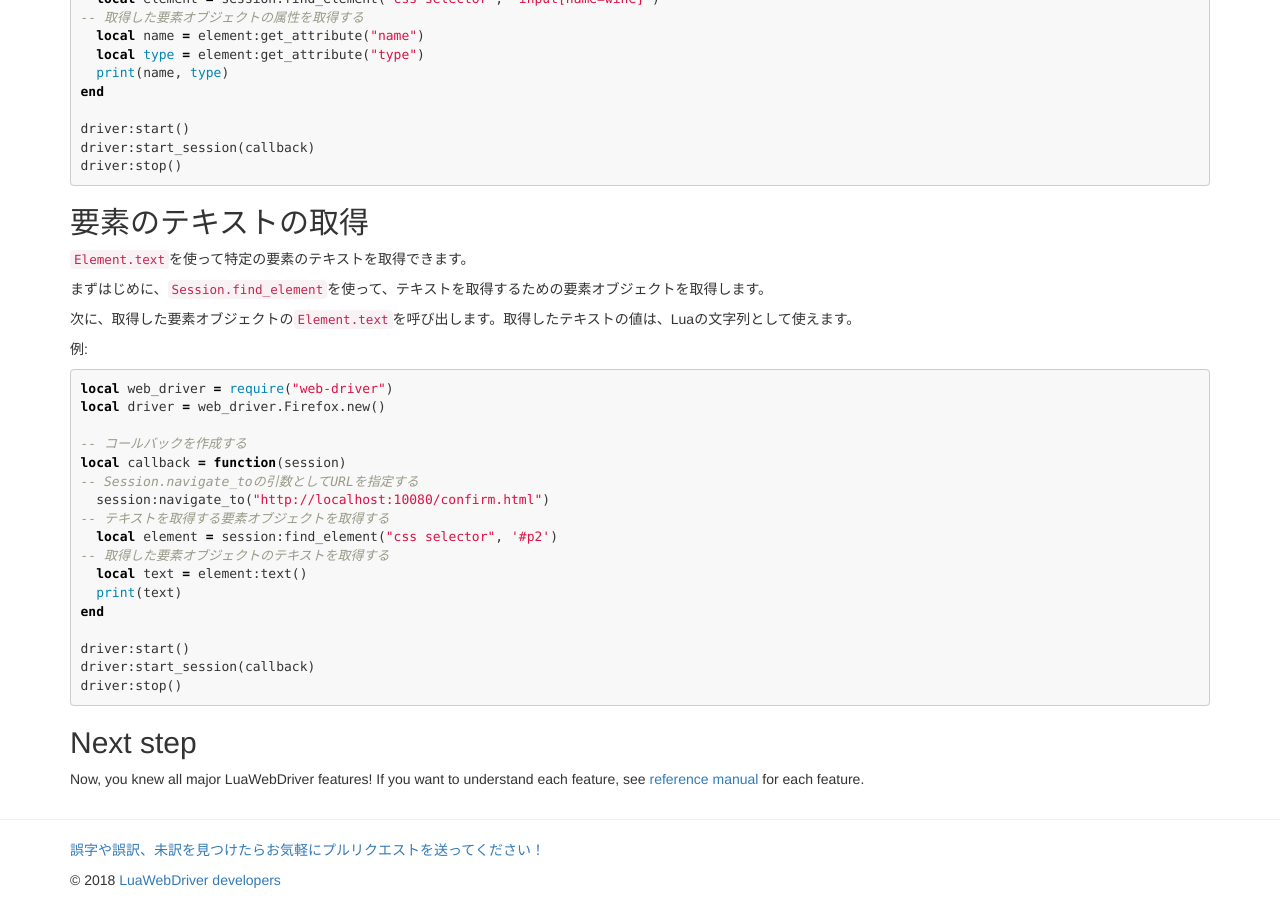
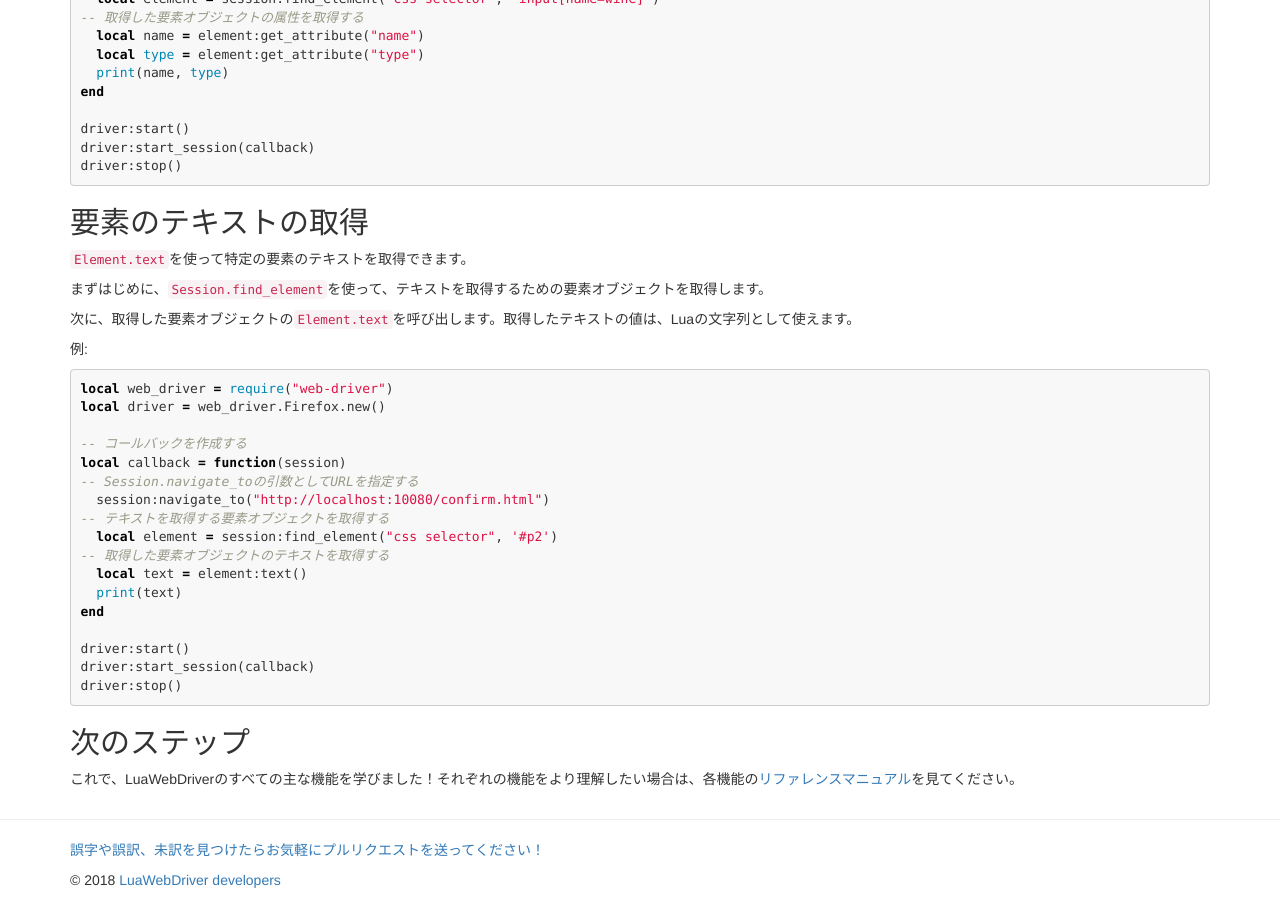
Before and after one commit to clear-code/lua-web-driver, a Jekyll site: the page built from docs/ja/tutorial/index.md, in a window 1280 px wide and 900 px high, scrolled down 3965 px. Built offline with Jekyll 4.4.1, drawn with Linux system fonts in a browser that asks for light colours.

Commit message:
doc ja tutorial: translate next step

````diff
--- a/docs/ja/tutorial/index.md
+++ b/docs/ja/tutorial/index.md
@@ -266,9 +266,9 @@ driver:start_session(callback)
 driver:stop()
 ```
 
-## Next step {#next-step}
+## 次のステップ {#next-step}
 
-Now, you knew all major LuaWebDriver features! If you want to understand each feature, see [reference manual][reference] for each feature.
+これで、LuaWebDriverのすべての主な機能を学びました！それぞれの機能をより理解したい場合は、各機能の[リファレンスマニュアル][reference]を見てください。
 
 
 [install]:../install/
````
Also changed, not shown: 1 other file.
